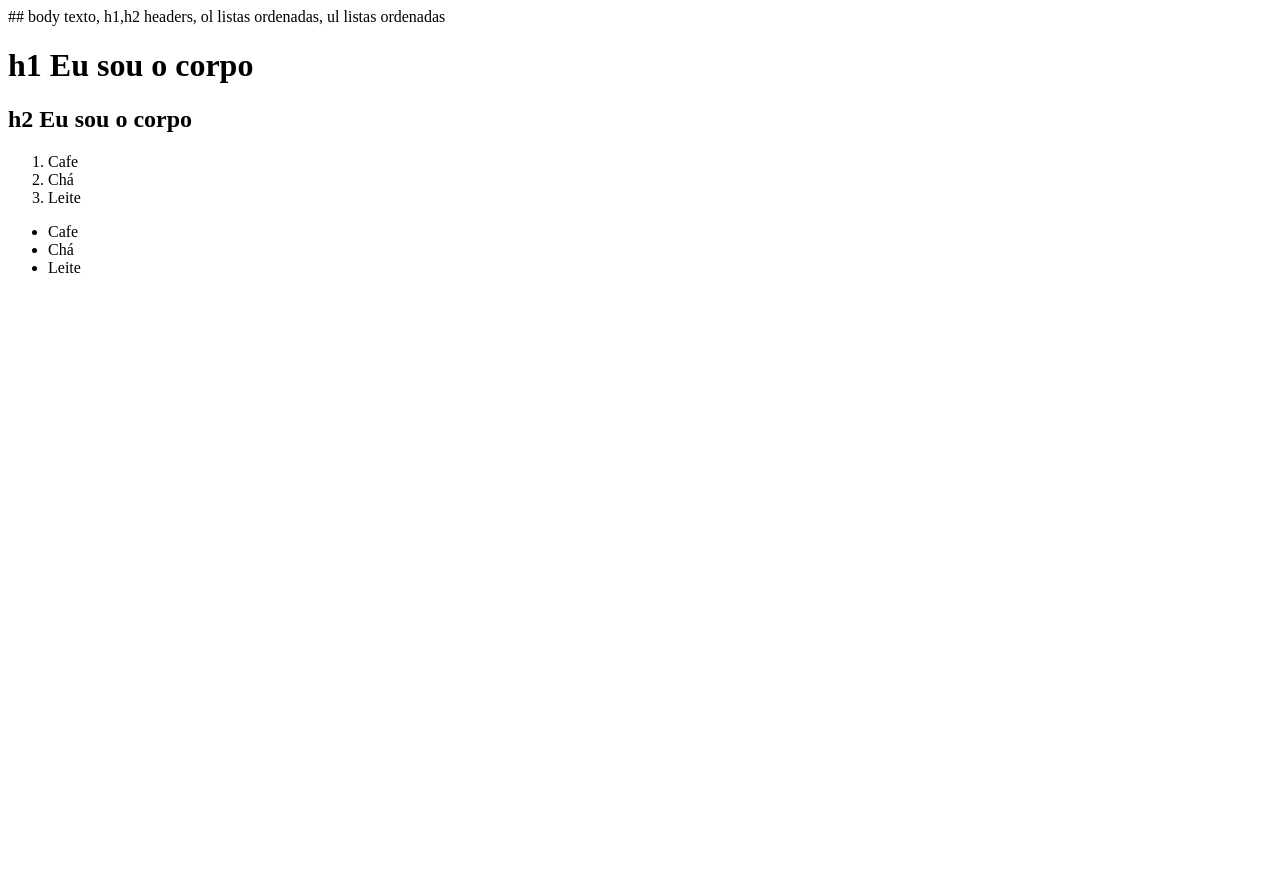
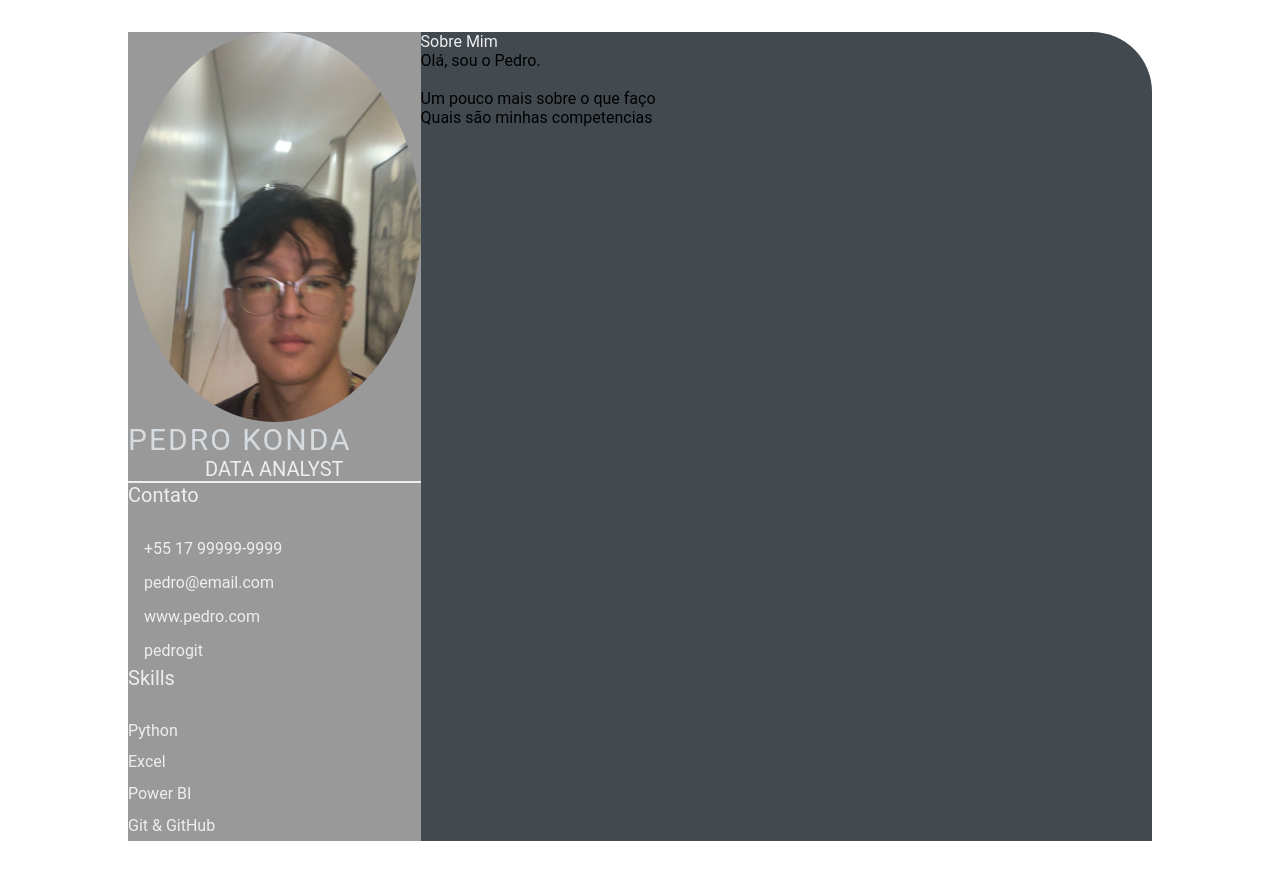
Before and after one commit to pedrokondx/pedrokondx.github.io, a plain HTML site: page index.html in a window 1280 px wide. Before the commit the page ends 800 px from the top, so only its background shows below. Drawn offline with Linux system fonts and the light colour scheme.

Commit message:
feature: curriculo feito no html, estilizaçao no css (#2)

```diff
--- a/index.html
+++ b/index.html
@@ -1,22 +1,55 @@
-## body texto, h1,h2 headers, ol listas ordenadas, ul listas ordenadas
-<html>
-    <head>
-        <title>
-            Olá, eu sou a cabeça
-        </title>
-    </head>
-    <body>
-        <h1>h1 Eu sou o corpo</h1>
-        <h2>h2 Eu sou o corpo</h2>
-    </body>
-    <ol>
-        <li>Cafe</li>
-        <li>Chá</li>
-        <li>Leite</li>
-    </ol>
-    <ul>
-        <li>Cafe</li>
-        <li>Chá</li>
-        <li>Leite</li>
-    </ul>
+<html lang="en">
+<head>
+    <meta charset="UTF-8">
+    <meta http-equiv="X-UA-Compatible" content="IE=edge">
+    <meta name="viewport" content="width=device-width, initial-scale=1.0">
+    <title>Pedro Konda CV</title>
+
+    <link rel="stylesheet" href="style.css">
+
+</head>
+<body>
+    <main class="resume-contents">
+        <section class="left-section">
+            <section class="left-section-content">
+                <div class="profile">
+                    <img class="profile-image" src="img/profile-image.jpeg" alt="Profile image">
+                    <p class="name">Pedro Konda</p>
+                    <p class="profession">Data Analyst</p>
+                </div>
+                <div class="contact-info">
+                    <p class="left-title">Contato</p>
+                    <ul>
+                        <li><i class="fa fa-phone"></i>+55 17 99999-9999</li>
+                        <li><i class="fa fa-envelope"></i>pedro@email.com</li>
+                        <li><i class="fa fa-globe"></i>www.pedro.com</li>
+                        <li><i class="fa fa-github"></i>pedrogit</li>
+                    </ul>
+                </div>
+                <div class="skills">
+                    <p class="left-title">Skills</p>
+                    <ul>
+                        <li><p>Python</p></li>
+                        <li><p>Excel</p></li>
+                        <li><p>Power BI</p></li>
+                        <li><p>Git & GitHub</p></li>
+                    </ul>
+                </div>
+            </section>
+            </section>
+            <section class="right-section">
+                <div class="right-section-content">
+                    <section class="about gap">
+                        <div class="right-title">Sobre Mim</div>
+                        <p class="about-me-content">
+                            Olá, sou o Pedro.<br>
+                            <br> Um pouco mais sobre o que faço
+                            <br> Quais são minhas competencias
+                        </p>
+                    </section>
+                </div>
+            </section>
+        </section>
+    </main>
+</body>
 </html>
--- /dev/null
+++ b/style.css
@@ -0,0 +1,103 @@
+* {
+    margin: 0;
+    padding: 0;
+    box-sizing: border-box;
+    list-style: none;
+    font-family: 'Roboto', sans-serif;
+}
+
+.resume-contents {
+    min-height: 100vh;
+    width: 80%;
+    margin: 2rem auto;
+    display: grid;
+    grid-template-columns: repeat(7, 1fr);
+}
+
+.left-section {
+    grid-column: span 2;
+    height: 100%;
+    background-color: #999999;
+}
+
+.right-section {
+    grid-column: span 5;
+    height: 100%;
+    background-color: #424a50;
+    border-radius: 0px 60px 0px 0px;
+}
+
+.left-section-contents{
+    padding: 2rem 2rem;
+}
+
+.profile {
+    width: 100%;
+    border-bottom: 2px solid #eeeeee;
+}
+
+.profile .profile-image {
+    width: 100%;
+    border-radius: 100%;
+}
+
+.name {
+    color: #D6DBDF;
+    font-size: 30px;
+    letter-spacing: 2px;
+    text-transform: uppercase;
+}
+
+.profession {
+    color: #eeeeee;
+    font-size: 20px;
+    text-transform: uppercase;
+    text-align: center;
+}
+
+/* .contact-info { border-bottom: 2px solid #1B2631; } */
+.left-title {
+    color: #eeeeee;
+    font-size: 20px;
+}
+
+.contact-info ul {
+    padding-top: 1.5rem;
+}
+
+.contact-info ul li,
+.references ul li {
+    padding: .4rem 0;
+    color: #eeeeee;
+}
+
+.contact-info ul li i,
+.references ul li i {
+    padding-right: 1rem;
+    font-size: 18px;
+    color: #eeeeee;
+}
+
+.skills ul {
+    padding-top: 1.5rem;
+}
+.skills ul li p {
+    padding: .4rem 0;
+    color: #eeeeee;
+}
+
+.right-section-contents {
+    padding: 2rem 2rem;
+}
+
+.right-title {
+    color: #eeeeee;
+}
+
+.gap {
+    padding-bottom: 2rem;
+}
+.about-me-contents {
+    font-size: 18px;
+    color: #eeeeee;
+}
```
Also changed, not shown: img/profile-image.jpeg (added).
